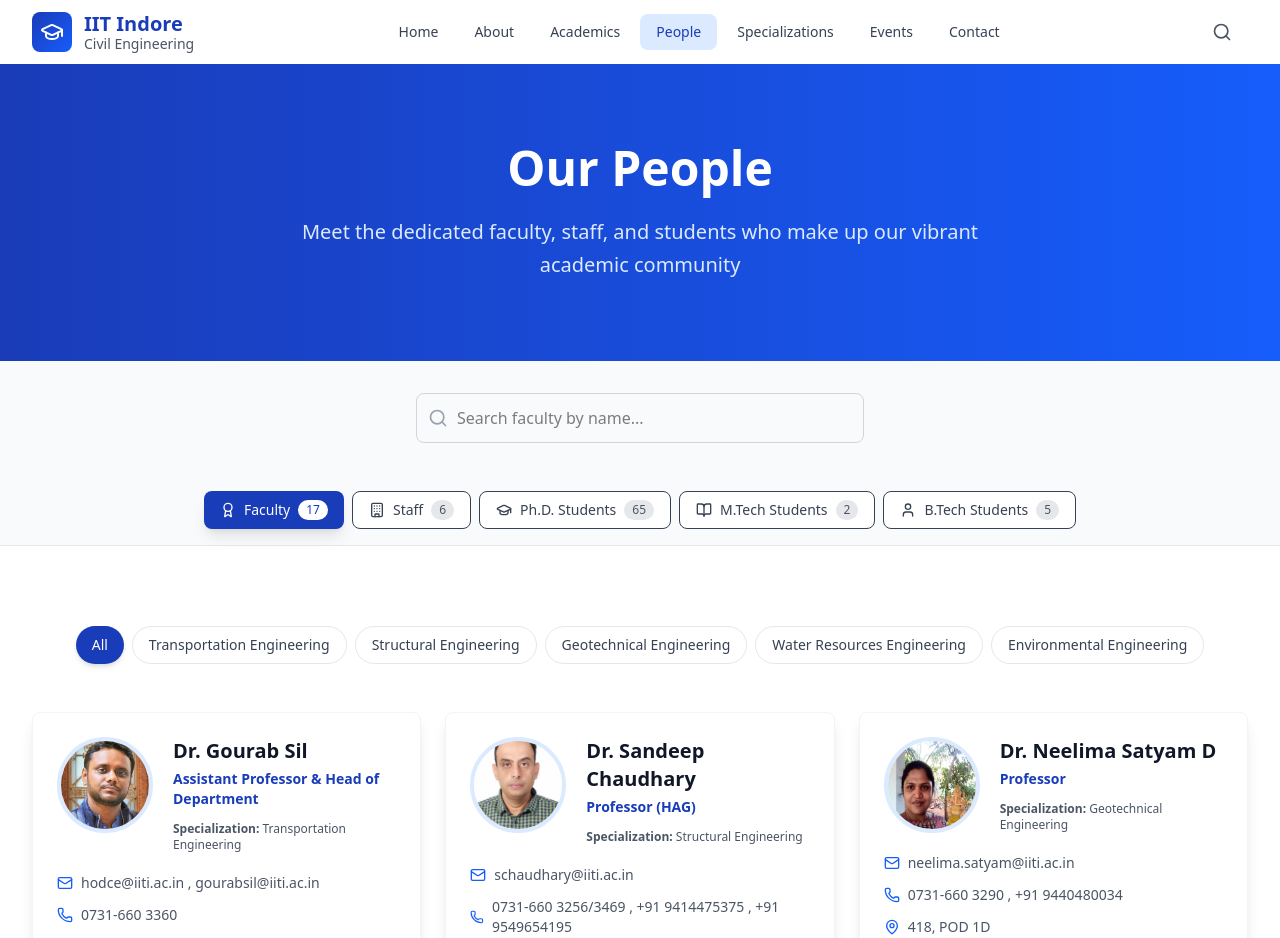
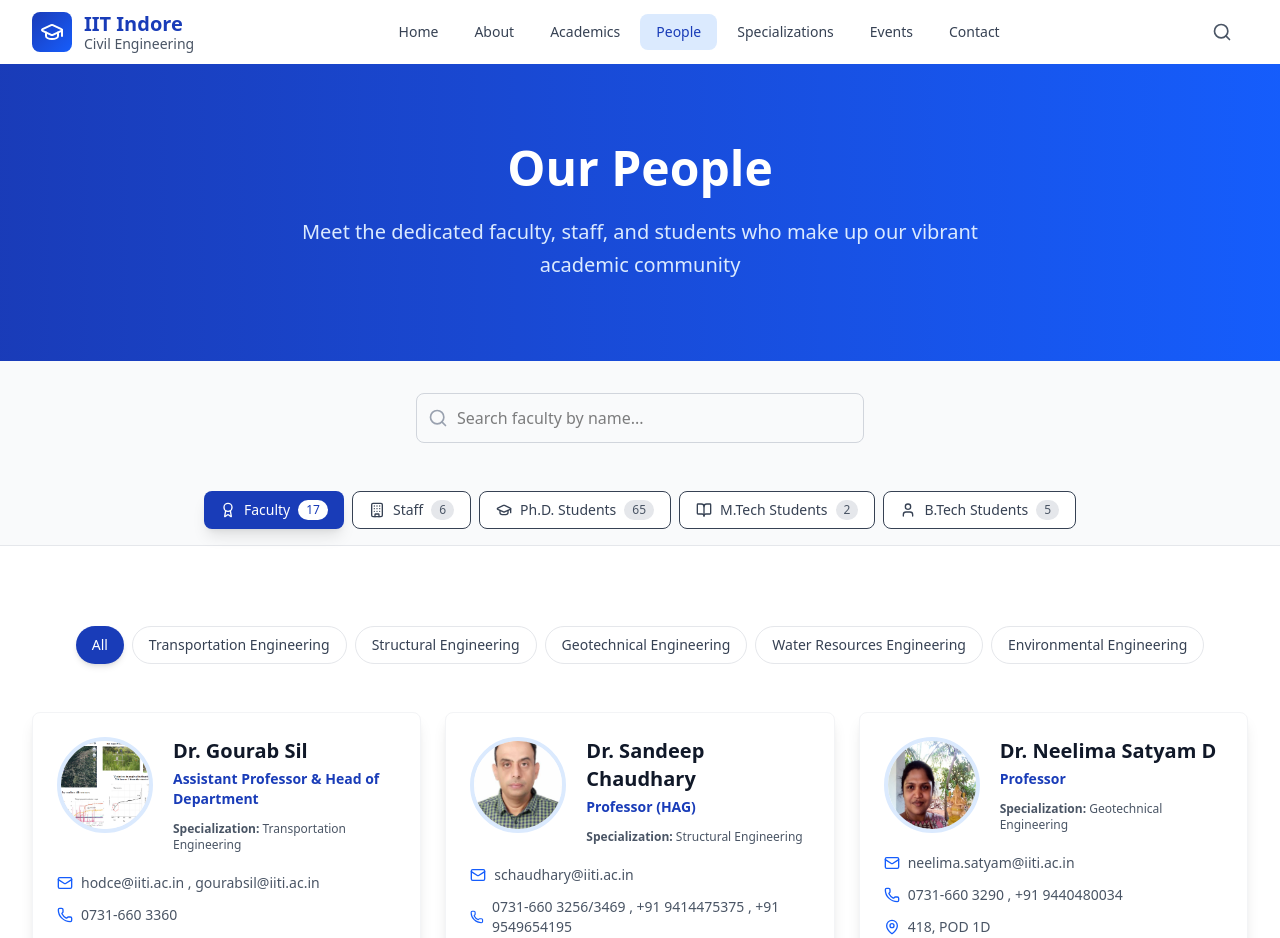
Before and after one commit to YATHARTH-77/web, a React (Vite) app: page /people in a window 1280 px wide. Shown: the top 938 px of the page. Built offline with nearby package versions, Linux system fonts and the light colour scheme.

Commit message:
try for vercel 2

```diff
--- a/src/pages/People.jsx
+++ b/src/pages/People.jsx
@@ -17,7 +17,7 @@
       email: 'hodce@iiti.ac.in , gourabsil@iiti.ac.in',
       phone: '0731-660 3360',
       room: '405, POD 1D',
-      image: '/src/assets/faculty_pics/Gourab.jpg',
+      image: '/try/a.png',
       research: [
         'Performance Based Geometric Design of Highways',
         'Safety of Roadway Infrastructure',
```
Also changed, not shown: public/try/a.png (renamed from src/assets/ce/2.png).
